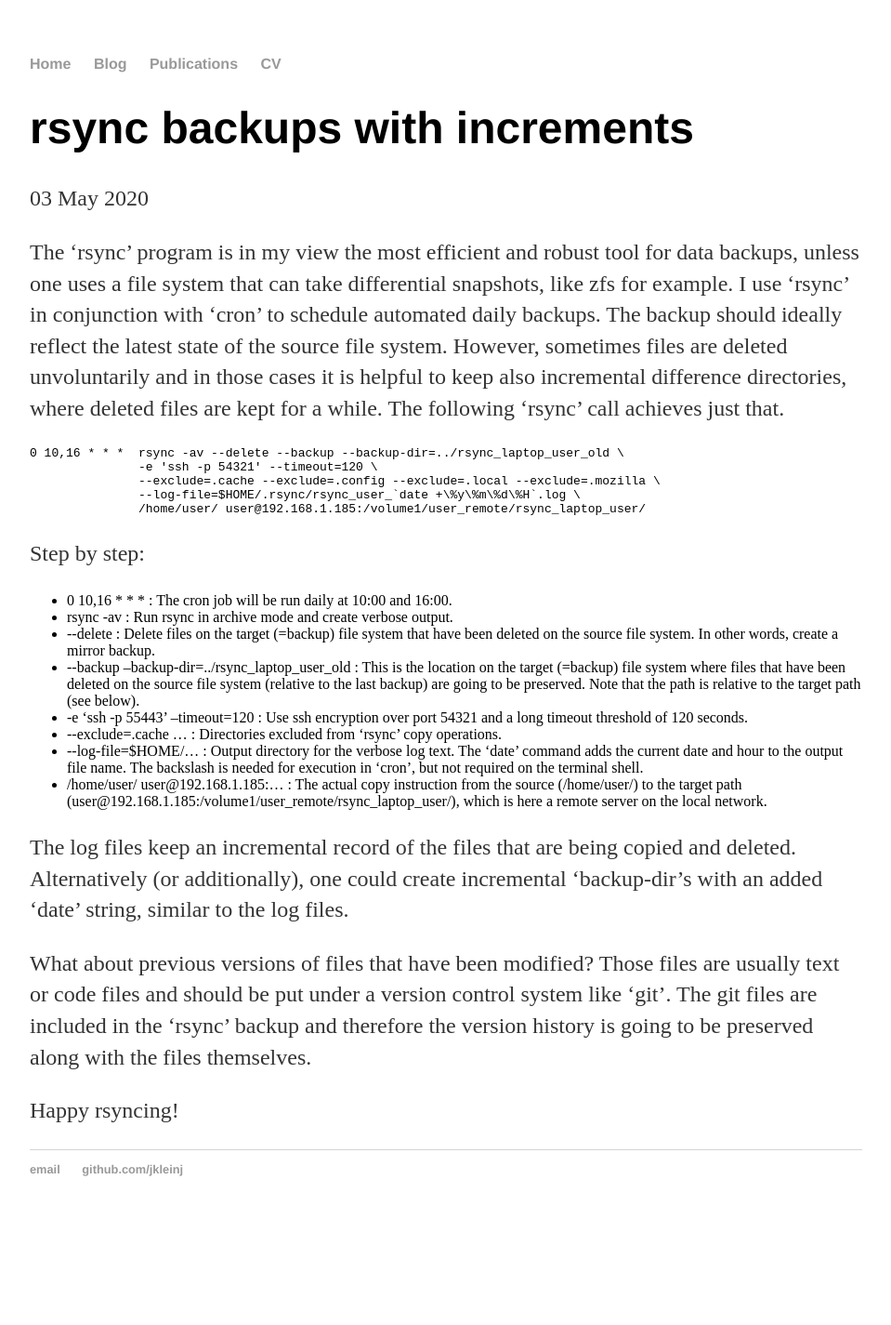
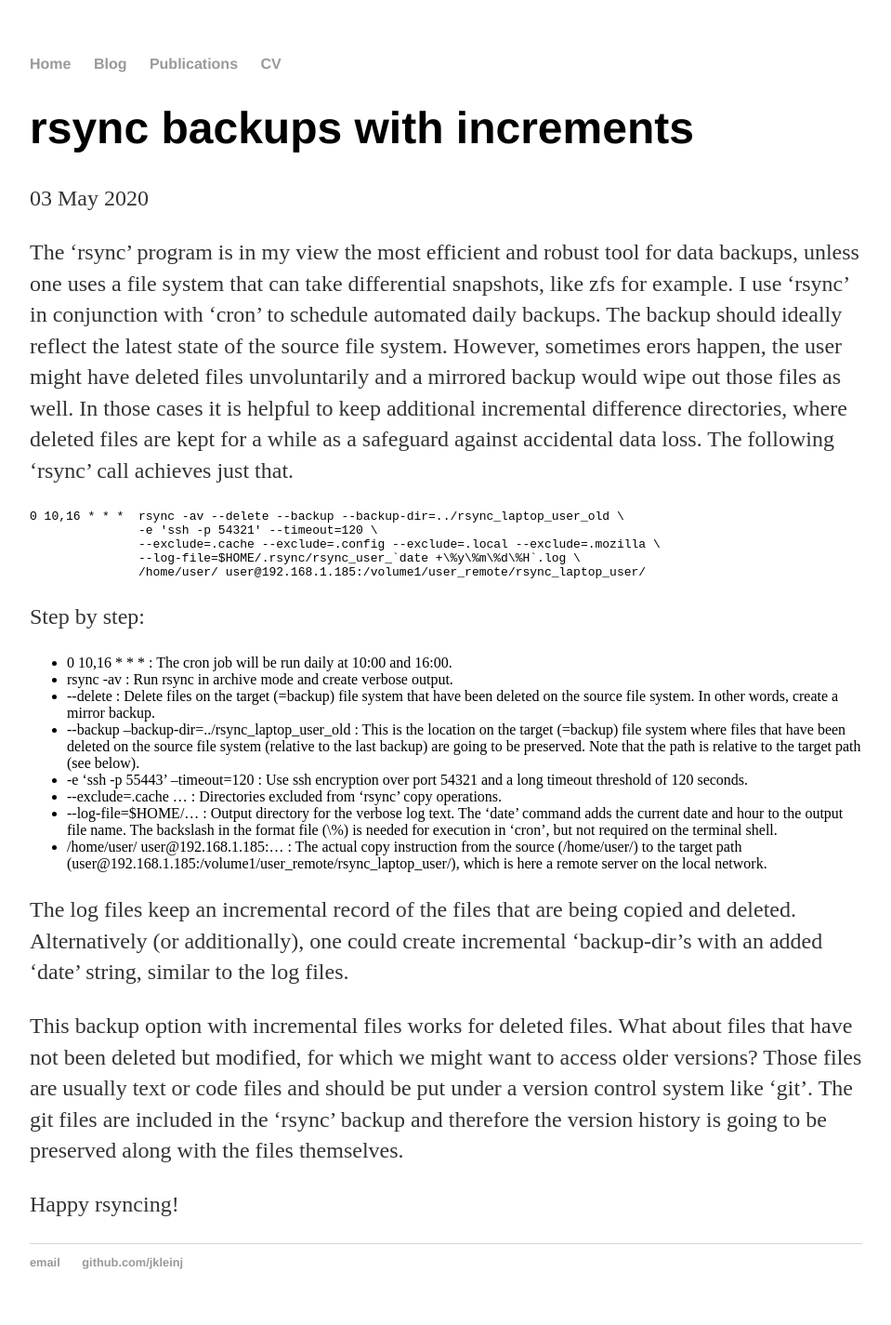
Before and after one commit to jkleinj/jkleinj.github.io, a Jekyll site: the page built from _posts/2020-05-03-rsync-backups-with-increments.md, in a window 1280 px wide. Shown: the whole page at 93% size, without its empty margins (160-1119 px from the left). Built offline with Jekyll 4.4.1, drawn with Linux system fonts in a browser that asks for light colours; before the commit the page ends 1325 px from its top, so only the background shows below that.

Commit message:
Update 2020-05-03-rsync-backups-with-increments.md

````diff
--- a/_posts/2020-05-03-rsync-backups-with-increments.md
+++ b/_posts/2020-05-03-rsync-backups-with-increments.md
@@ -8,8 +8,10 @@ The 'rsync' program is in my view the most efficient and robust tool for data ba
 unless one uses a file system that can take differential snapshots, like zfs for example.
 I use 'rsync' in conjunction with 'cron' to schedule automated daily backups.
 The backup should ideally reflect the latest state of the source file system.
-However, sometimes files are deleted unvoluntarily and in those cases it is
-helpful to keep also incremental difference directories, where deleted files are kept for a while.
+However, sometimes erors happen, the user might have deleted files unvoluntarily
+and a mirrored backup would wipe out those files as well.
+In those cases it is helpful to keep additional incremental difference directories,
+where deleted files are kept for a while as a safeguard against accidental data loss.
 The following 'rsync' call achieves just that.
 
 ```
@@ -32,7 +34,8 @@ Step by step:
 - \-e 'ssh -p 55443' --timeout=120 : Use ssh encryption over port 54321 and a long timeout threshold of 120 seconds.
 - \-\-exclude=.cache ... : Directories excluded from 'rsync' copy operations.
 - \-\-log-file=$HOME/... : Output directory for the verbose log text. The 'date' command adds the current date and hour
-      to the output file name. The backslash is needed for execution in 'cron', but not required on the terminal shell.
+      to the output file name. The backslash in the format file (\%) is needed for execution in 'cron',
+      but not required on the terminal shell.
 - /home/user/ user@192.168.1.185:... : The actual copy instruction from the source (/home/user/)
       to the target path (user@192.168.1.185:/volume1/user_remote/rsync_laptop_user/),
       which is here a remote server on the local network.
@@ -41,7 +44,8 @@ The log files keep an incremental record of the files that are being copied and
 Alternatively (or additionally), one could create incremental 'backup-dir's
 with an added 'date' string, similar to the log files.
 
-What about previous versions of files that have been modified?
+This backup option with incremental files works for deleted files.
+What about files that have not been deleted but modified, for which we might want to access older versions?
 Those files are usually text or code files and should be put under a version control system like 'git'.
 The git files are included in the 'rsync' backup and therefore the version history is going to
 be preserved along with the files themselves.
````
